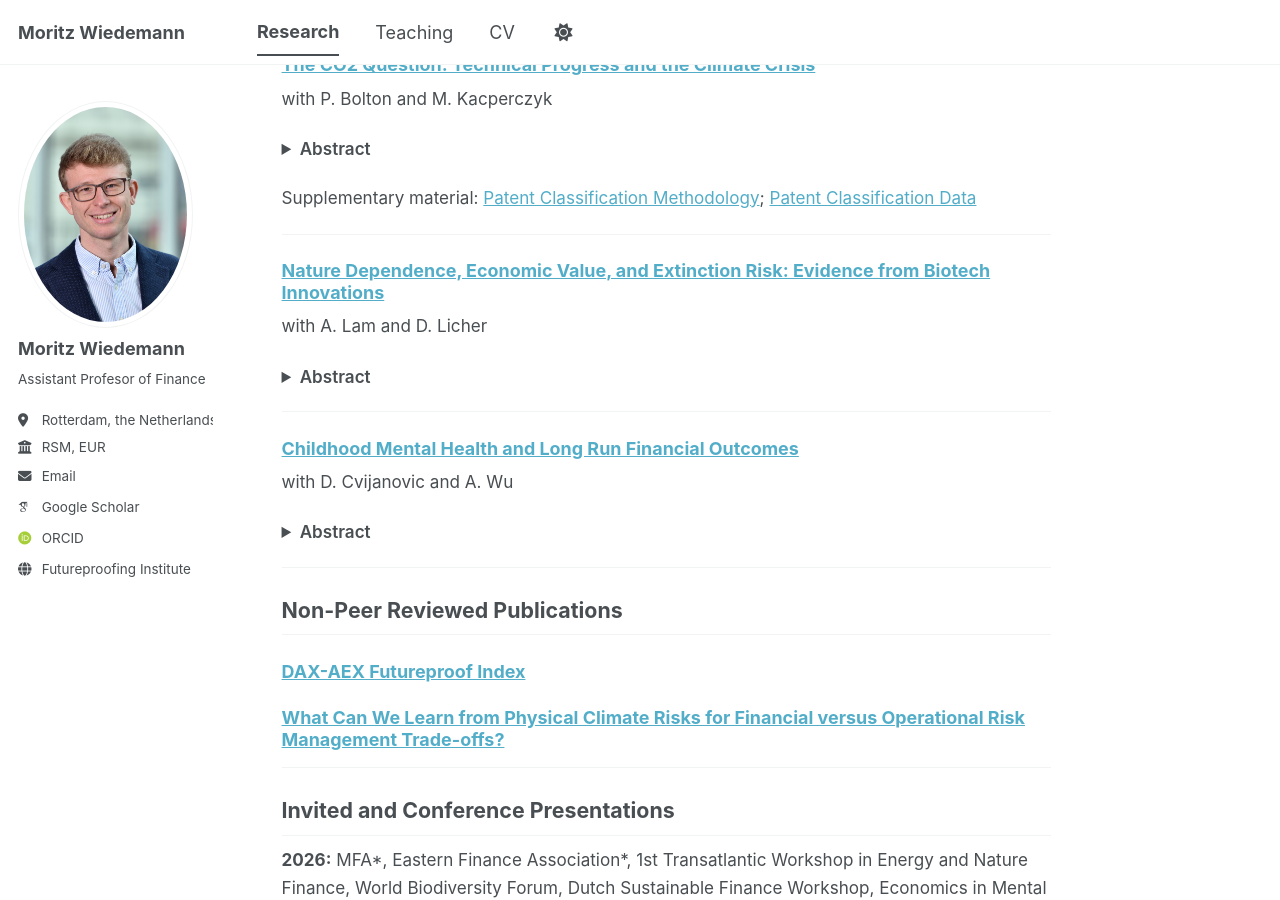
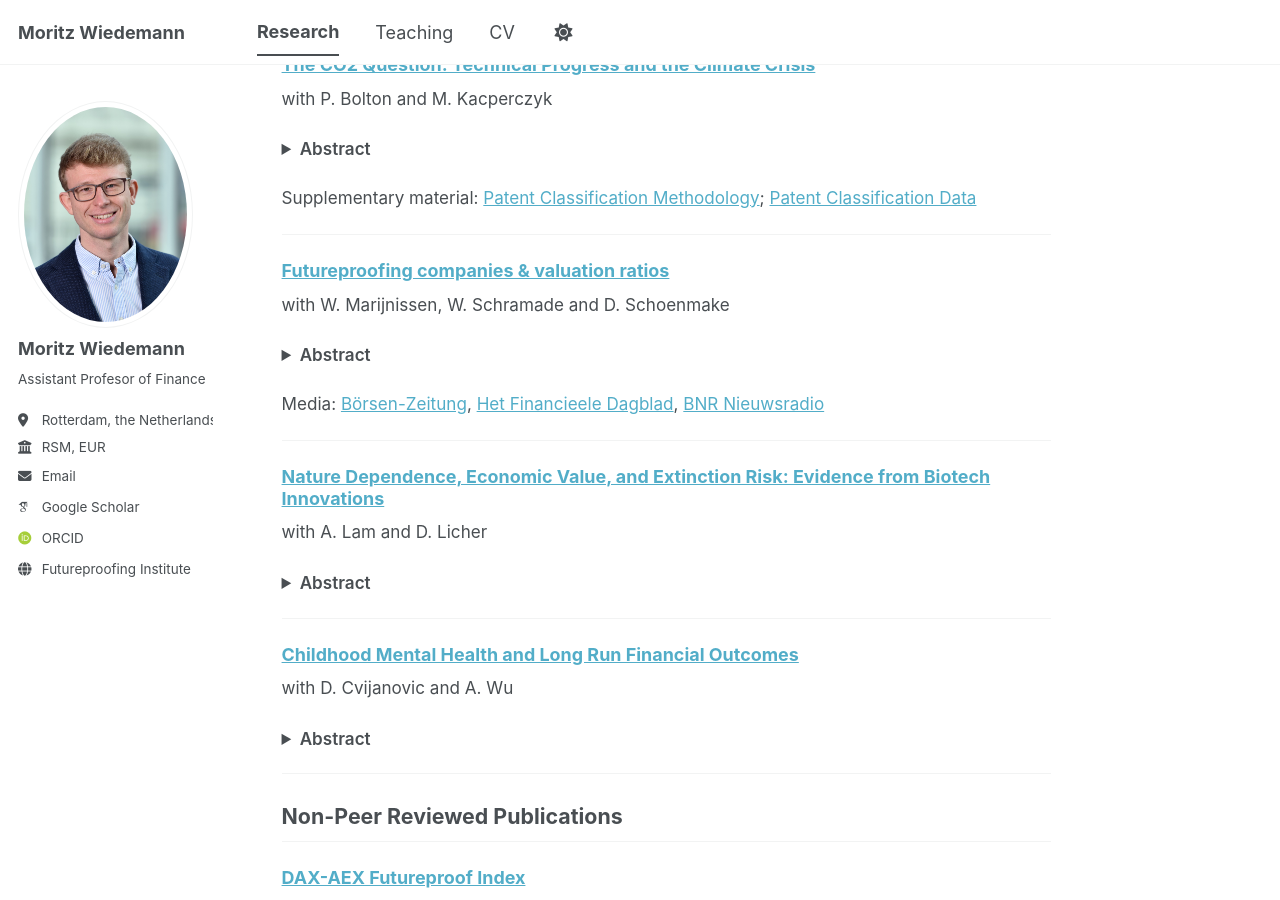
Before and after one commit to WiedemannM/WiedemannM.github.io, a Jekyll site: the page built from _pages/research.md, in a window 1280 px wide and 900 px high, scrolled down 684 px. Built offline with Jekyll 4.4.1, drawn with Linux system fonts in a browser that asks for light colours; some web fonts are replaced; a script bundle is joined from its source files by our own code; library files that are not in the unit come from our copies.

Commit message:
Update research.md

```diff
--- a/_pages/research.md
+++ b/_pages/research.md
@@ -50,6 +50,21 @@ We split environmental innovation into pure green and fuel-efficiency patent cat
 </details>
 
 Supplementary material: [Patent Classification Methodology](/files/PatentClassificationMethodology_BKW.pdf); [Patent Classification Data](/files/BKW_CO2Question_classification.csv)
+
+---
+
+### [Futureproofing companies & valuation ratios](https://papers.ssrn.com/sol3/papers.cfm?abstract_id=5242113)
+
+with W. Marijnissen, W. Schramade and D. Schoenmake
+
+<details>
+<summary>Abstract</summary>
+
+Companies face transition risks and opportunities that are not fully captured by conventional valuation ratios. We address this limitation by incorporating social and environmental externalities into company valuation to provide a comprehensive assessment of value. Building on impact valuation methods, we estimate integrated value as the sum of financial, social and environmental value and express it relative to financial value through the “Futureproofing Ratio”, a natural extension of the price-to-book ratio. We apply the framework to 52 non-financial DAX and AEX companies. The results show that Futureproofing Ratios provide a differentiated, multidimensional assessment of business-model transition exposure; vary substantially across companies and sectors; and produce company rankings that remain comparatively stable under alternative assumptions. The ratio may strengthen conventional financial analysis and inform corporate and investor assessment and decision making.
+
+</details>
+
+Media: [Börsen-Zeitung]([https://www.bnr.nl/nieuws/economie/10600497/een-glas-bier-kost-de-maatschappij-meer-dan-het-oplevert](https://www.boersen-zeitung.de/konjunktur-politik/unser-ziel-ist-eine-gesamtheitliche-betrachtung)), [Het Financieele Dagblad](https://fd.nl/financiele-markten/1595839/het-meest-toekomstbestendige-aex-fonds-is-philips), [BNR Nieuwsradio](https://www.bnr.nl/nieuws/economie/10600497/een-glas-bier-kost-de-maatschappij-meer-dan-het-oplevert)
 
 ---
 
```
